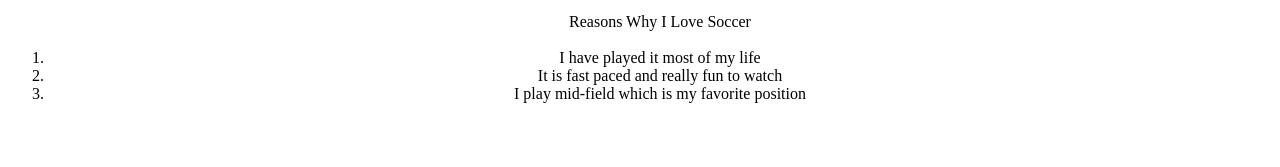
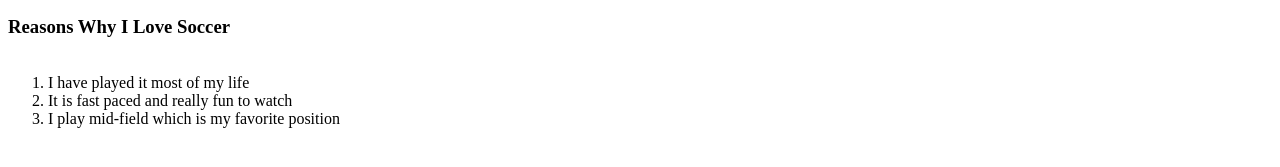
Before and after one commit to nawna22/soccer-goals, a plain HTML site: page index.html in a window 1280 px wide. Shown: the part 435-602 px from the top of the page. Drawn offline with Linux system fonts and the light colour scheme.

Commit message:
Update index.html

```diff
--- a/index.html
+++ b/index.html
@@ -43,11 +43,15 @@
   is Pele who has scored 1,281 goals on th New York Cosmos. Today he is 78 years old. The next player who has scored the most
   goals is Josef Bican with 805 goals on the Slavia team. He has also passed away in 2001 at 88 years old. The fourth player that has scored
   the most goals is Romario with 743 on the Brazil team. Today, he is 52 years old.</p>
-  <ol align="center">Reasons Why I Love Soccer
-    <br></br>
-  <li align="center">I have played it most of my life <li>
+  <div class="soccer">
+  <h3>Reasons Why I Love Soccer</h1>
+  </div>
+  <ol >
+    <br>
+  <li >I have played it most of my life <li>
 It is fast paced and really fun to watch
-  <li>I play mid-field which is my favorite position
+    <li>I play mid-field which is my favorite position</li>
+  </ol>
  </body>
  </html>
 </body>
```
